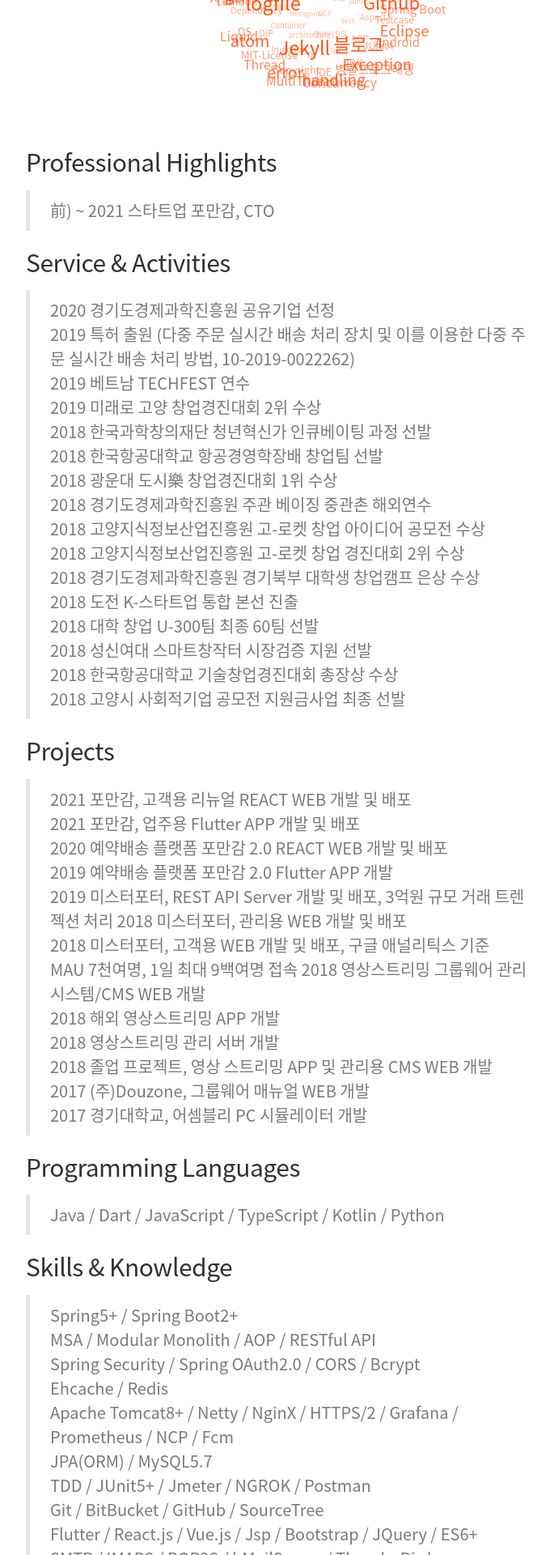
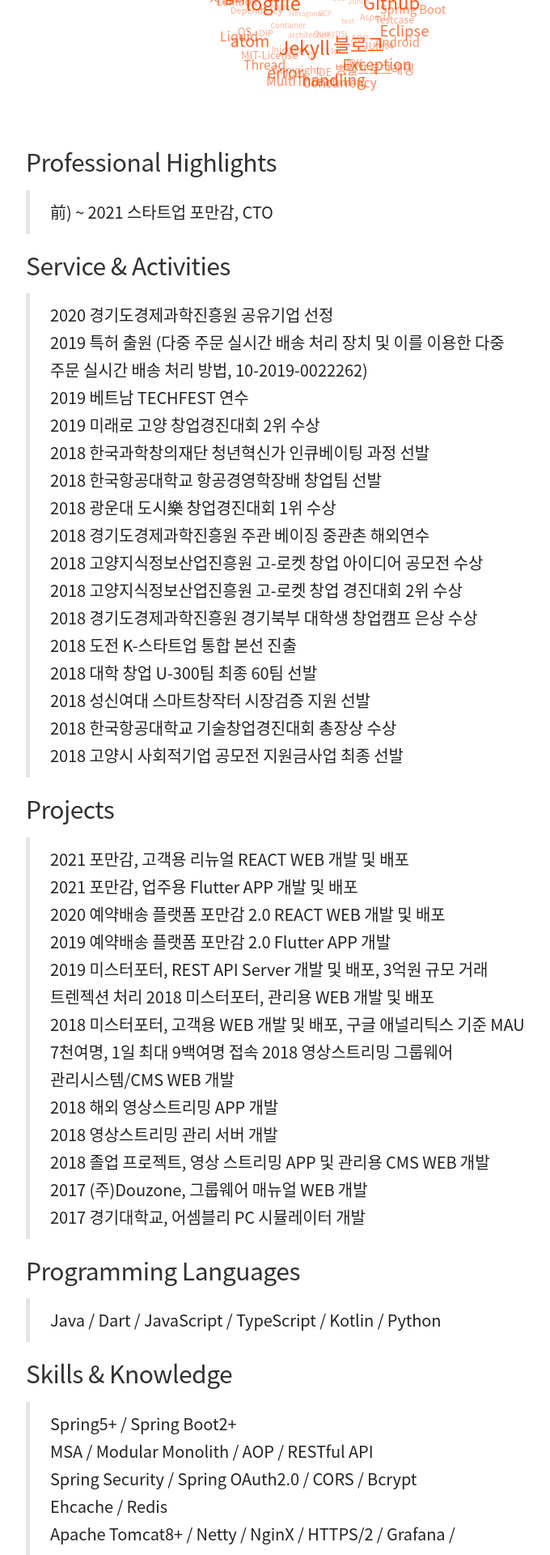
Before and after one commit to cholnh/cholnh.github.io, a Jekyll site: the page built from about.md, in a window 1280 px wide. Shown: the part 321-2241 px from the top of the page at 81% size, without its empty margins (248-928 px from the left). Built offline with Jekyll 4.4.1, drawn with Linux system fonts in a browser that asks for light colours.

Commit message:
edit p font style

```diff
--- a/public/css/poole.css
+++ b/public/css/poole.css
@@ -104,6 +104,13 @@ h4, h5, h6 {
 p {
   margin-top: 0;
   margin-bottom: 1rem;
+
+  font-size: 1rem;
+  color: rgb(34, 36, 38);
+  line-height: 1.7;
+  letter-spacing: -0.004em;
+  word-break: keep-all;
+  overflow-wrap: break-word;
 }
 
 strong {
```
